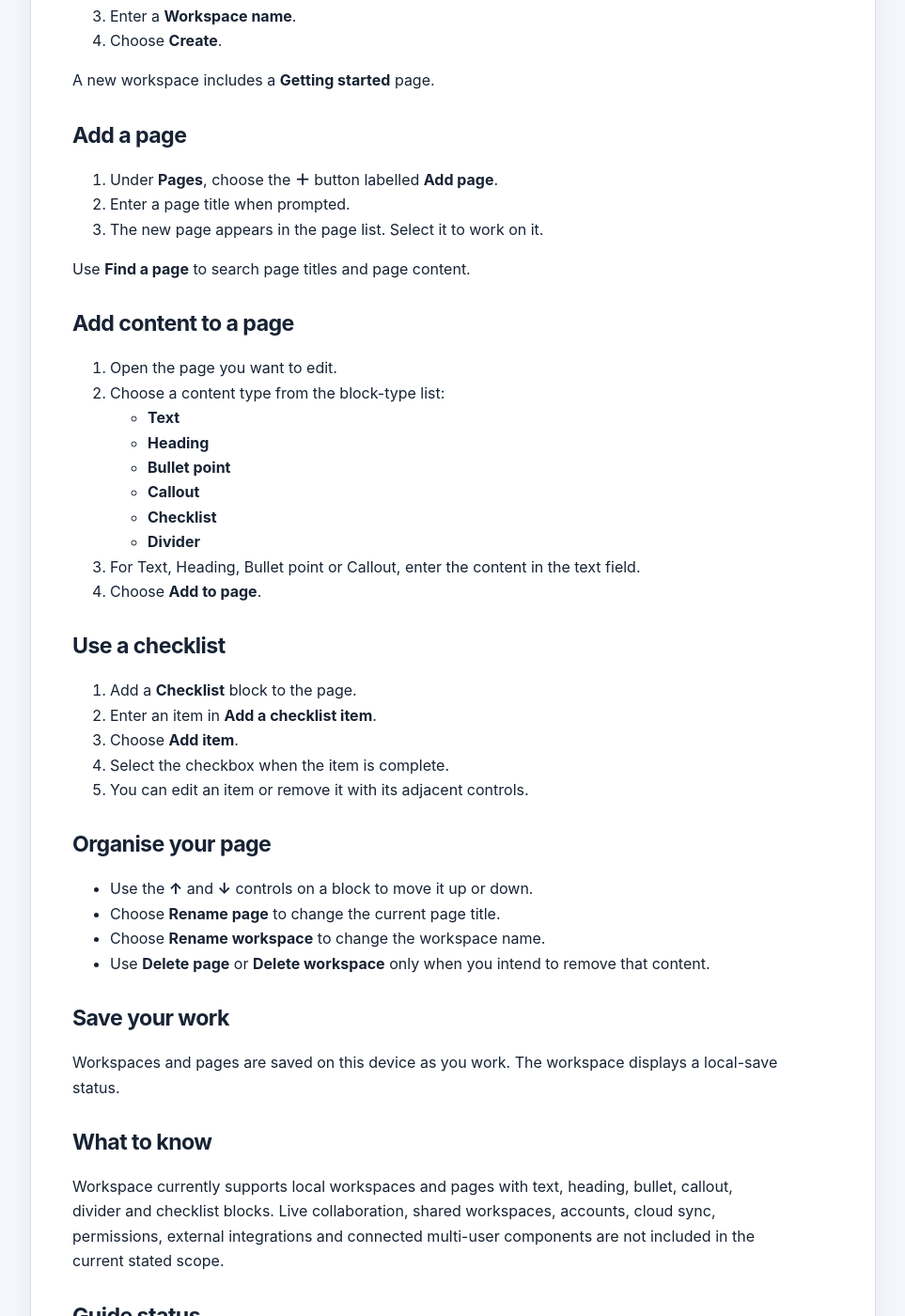
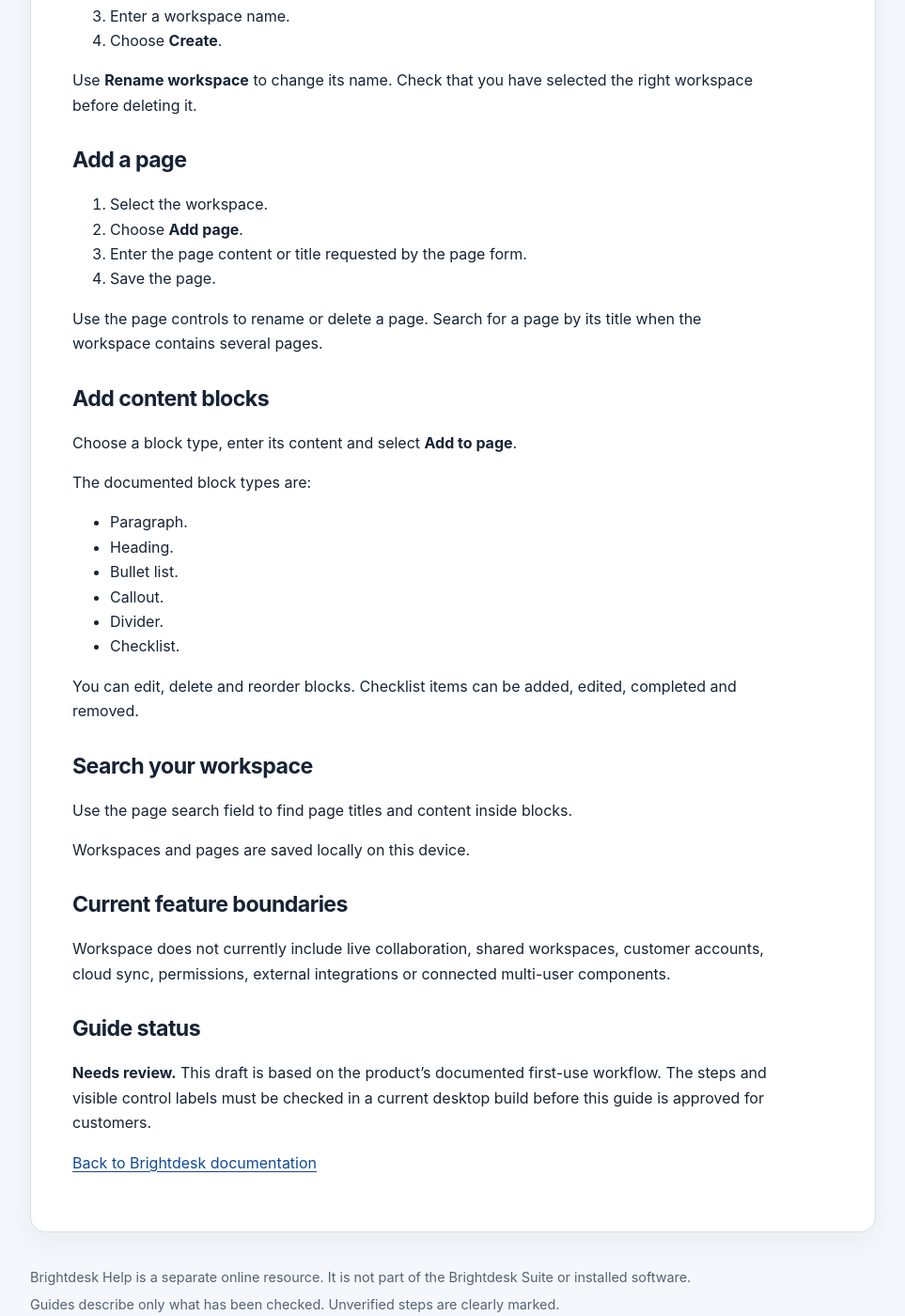
Before and after one commit to conz20/Brightdesk-Wiki, a Jekyll site: the page built from docs/products/workspace.md, in a window 1280 px wide and 1400 px high, scrolled down 453 px. Shown: the whole window at 94% size, without its empty margins (158-1121 px from the left). Built offline with Jekyll 4.4.1, drawn with Linux system fonts in a browser that asks for light colours; some of the changed text lies outside the part shown.

Commit message:
docs(wiki): add reviewed-scope workspace getting-started draft

```diff
--- a/docs/products/workspace.md
+++ b/docs/products/workspace.md
@@ -1,70 +1,60 @@
 ---
 layout: default
 title: Brightdesk Workspace
-description: Bring project pages, notes and checklists together in Brightdesk Workspace.
-status: Source-confirmed
+description: A practical starting guide for creating workspaces, pages and content blocks in Brightdesk Workspace.
+status: Needs review
 permalink: /products/workspace.html
 ---
 
 # Brightdesk Workspace
 
-Use Workspace to bring related project information together in workspaces and pages.
+Use Workspace to keep related pages and written information together on this device.
 
 ## Create a workspace
 
-1. In the left panel, find **Your workspaces**.
-2. Choose the **＋** button labelled **Create workspace**.
-3. Enter a **Workspace name**.
+1. Open Brightdesk Workspace.
+2. Choose the **＋** control for creating a workspace.
+3. Enter a workspace name.
 4. Choose **Create**.
 
-A new workspace includes a **Getting started** page.
+Use **Rename workspace** to change its name. Check that you have selected the right workspace before deleting it.
 
 ## Add a page
 
-1. Under **Pages**, choose the **＋** button labelled **Add page**.
-2. Enter a page title when prompted.
-3. The new page appears in the page list. Select it to work on it.
+1. Select the workspace.
+2. Choose **Add page**.
+3. Enter the page content or title requested by the page form.
+4. Save the page.
 
-Use **Find a page** to search page titles and page content.
+Use the page controls to rename or delete a page. Search for a page by its title when the workspace contains several pages.
 
-## Add content to a page
+## Add content blocks
 
-1. Open the page you want to edit.
-2. Choose a content type from the block-type list:
-   - **Text**
-   - **Heading**
-   - **Bullet point**
-   - **Callout**
-   - **Checklist**
-   - **Divider**
-3. For Text, Heading, Bullet point or Callout, enter the content in the text field.
-4. Choose **Add to page**.
+Choose a block type, enter its content and select **Add to page**.
 
-## Use a checklist
+The documented block types are:
 
-1. Add a **Checklist** block to the page.
-2. Enter an item in **Add a checklist item**.
-3. Choose **Add item**.
-4. Select the checkbox when the item is complete.
-5. You can edit an item or remove it with its adjacent controls.
+- Paragraph.
+- Heading.
+- Bullet list.
+- Callout.
+- Divider.
+- Checklist.
 
-## Organise your page
+You can edit, delete and reorder blocks. Checklist items can be added, edited, completed and removed.
 
-- Use the **↑** and **↓** controls on a block to move it up or down.
-- Choose **Rename page** to change the current page title.
-- Choose **Rename workspace** to change the workspace name.
-- Use **Delete page** or **Delete workspace** only when you intend to remove that content.
+## Search your workspace
 
-## Save your work
+Use the page search field to find page titles and content inside blocks.
 
-Workspaces and pages are saved on this device as you work. The workspace displays a local-save status.
+Workspaces and pages are saved locally on this device.
 
-## What to know
+## Current feature boundaries
 
-Workspace currently supports local workspaces and pages with text, heading, bullet, callout, divider and checklist blocks. Live collaboration, shared workspaces, accounts, cloud sync, permissions, external integrations and connected multi-user components are not included in the current stated scope.
+Workspace does not currently include live collaboration, shared workspaces, customer accounts, cloud sync, permissions, external integrations or connected multi-user components.
 
 ## Guide status
 
-**Source-confirmed.** Workspace creation, page creation and search, content blocks, checklist items, block reordering and local saving are present in the current Workspace implementation. This guide has not yet been checked through a complete live desktop workflow, so it is not labelled Verified.
+**Needs review.** This draft is based on the product's documented first-use workflow. The steps and visible control labels must be checked in a current desktop build before this guide is approved for customers.
 
-[Back to Brightdesk Help](../index.html)
+[Back to Brightdesk documentation](../index.md)
```
